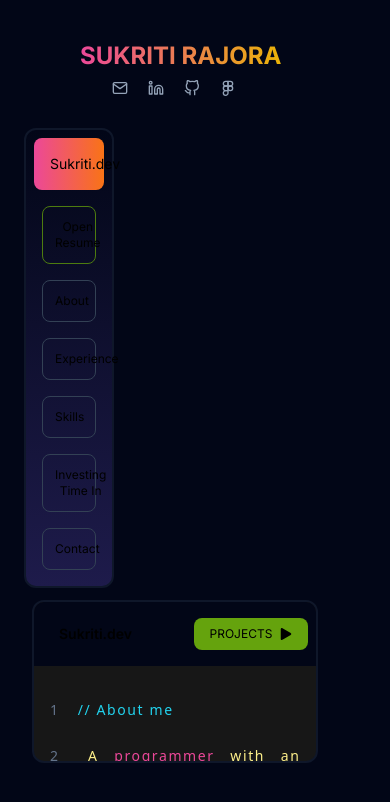
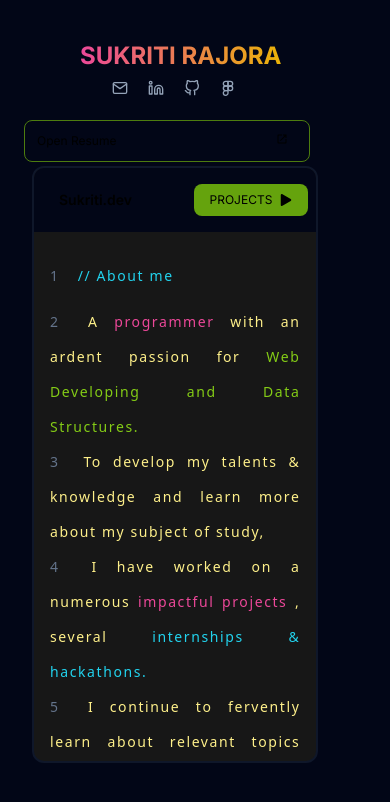
Before and after one commit to SukritiR29/portfolio-2024, a Next.js app: page / in a window 390 px wide. Shown: the top 802 px of the page. Built offline with nearby package versions, Linux system fonts and the light colour scheme.

Commit message:
menu dropdown

```diff
--- a/app/component/menu.jsx
+++ b/app/component/menu.jsx
@@ -1,11 +1,13 @@
 "use client"
 
-import React from 'react';
+import React, {useState} from 'react';
 import { MdArrowDropDown } from "react-icons/md";
 import { MdOutlineOpenInNew } from "react-icons/md";
 
 
 const Menu = () => {
+
+  const [isOpen, setIsOpen] = useState(true);
 
   const scrollToSection = (id) => {
     const element = document.getElementById(id);
@@ -14,39 +16,39 @@ const Menu = () => {
     }
   };
 
-
   return (
-    <div className='w-1/4 m-2 border-2 border-slate-900 bg-gradient-to-b from-slate-950  to-indigo-950 rounded-xl' style={{height: '96%'}}>
-        <div className='p-4 m-2 rounded-lg bg-gradient-to-r  from-pink-500 to-orange-500 flex gap-10'>
-            <h2 className='text-sm flex flex-row'>Sukriti.dev </h2>
-            <MdArrowDropDown className='flex justify-end ml-20 text-xl text-slate-100' />
+    <div className={` lg:w-1/4 lg:m-2 w-4/5 ml-2 lg:border-2 border-slate-900 lg:bg-gradient-to-b from-slate-950  to-indigo-950 rounded-md lg:rounded-xl`}> {/* Adjust height based on isOpen state */}
+    <div className='hidden lg:flex p-4 m-2 rounded-lg bg-gradient-to-r  from-pink-500 to-orange-500 flex gap-10' onClick={() => setIsOpen(!isOpen)}>
+      <h2 className='text-sm flex flex-row'>Sukriti.dev</h2>
+      <MdArrowDropDown className={`flex justify-end ml-20 text-xl text-slate-100 ${isOpen ? 'transform rotate-180' : ''}`} /> {/* Rotate arrow if menu is open */}
     </div>
+    {isOpen && (
+      <div className='relative flex-col'>
         <a href="http://resume-sukritir29.vercel.app/">
-        <div className='p-3 m-4 lg:mr-6 rounded-lg border-lime-700 flex gap-20  border gap-10 cursor-pointer hover:bg-gray-900'>
+          <div className='lg:p-3 p-3 lg:m-4 lg:mr-6 rounded-lg border-lime-700 flex gap-20 border gap-10 cursor-pointer hover:bg-lime-700 '>
             <button className='text-xs flex flex-row'>Open Resume</button>
-        <MdOutlineOpenInNew className='justify-end text-xs ml-4' />
-
+            <MdOutlineOpenInNew className='justify-end text-xs lg:ml-4 ml-20' />
           </div>
         </a>
-        <div className='p-3 m-4 lg:mr-6 rounded-lg border-slate-700 border gap-10 cursor-pointer hover:bg-gray-900' onClick={() => scrollToSection("about")}>
+        <div className='hidden lg:block p-3 m-4 lg:mr-6 rounded-lg border-slate-700 border gap-10 cursor-pointer hover:bg-gray-900' onClick={() => scrollToSection("about")}>
           <button className='text-xs flex flex-row'>About</button>
         </div>
-        <div className='p-3 m-4 lg:mr-6 rounded-lg border-slate-700 border gap-10 cursor-pointer hover:bg-gray-900' onClick={() => scrollToSection("experience")}>
+        <div className='hidden lg:block p-3 m-4 lg:mr-6 rounded-lg border-slate-700 border gap-10 cursor-pointer hover:bg-gray-900' onClick={() => scrollToSection("experience")}>
           <button className='text-xs flex flex-row' >Experience</button>
-
         </div>
-        <div className='p-3 m-4 lg:mr-6 rounded-lg border-slate-700 border gap-10 cursor-pointer hover:bg-gray-900' onClick={() => scrollToSection("skills")}>
+        <div className='hidden lg:block p-3 m-4 lg:mr-6 rounded-lg border-slate-700 border gap-10 cursor-pointer hover:bg-gray-900' onClick={() => scrollToSection("skills")}>
           <button className='text-xs flex flex-row' >Skills</button>
         </div>
-        <div className='p-3 m-4 lg:mr-6 rounded-lg border-slate-700 border gap-10 cursor-pointer hover:bg-gray-900' onClick={() => scrollToSection("doing")}>
+        <div className='hidden lg:block p-3 m-4 lg:mr-6 rounded-lg border-slate-700 border gap-10 cursor-pointer hover:bg-gray-900' onClick={() => scrollToSection("doing")}>
           <button className='text-xs flex flex-row' >Investing Time In</button>
         </div>
-        <div className='p-3 m-4 lg:mr-6 rounded-lg border-slate-700 border gap-10 cursor-pointer hover:bg-gray-900' onClick={() => scrollToSection("contact")}>
+        <div className='hidden lg:block p-3 m-4 lg:mr-6 rounded-lg border-slate-700 border gap-10 cursor-pointer hover:bg-gray-900' onClick={() => scrollToSection("contact")}>
           <button className='text-xs flex flex-row' >Contact</button>
         </div>
-
       </div>
-  )
+    )}
+  </div>
+);
 }
 
 export default Menu
```
Lines whose indentation alone changed are shown as unchanged.
